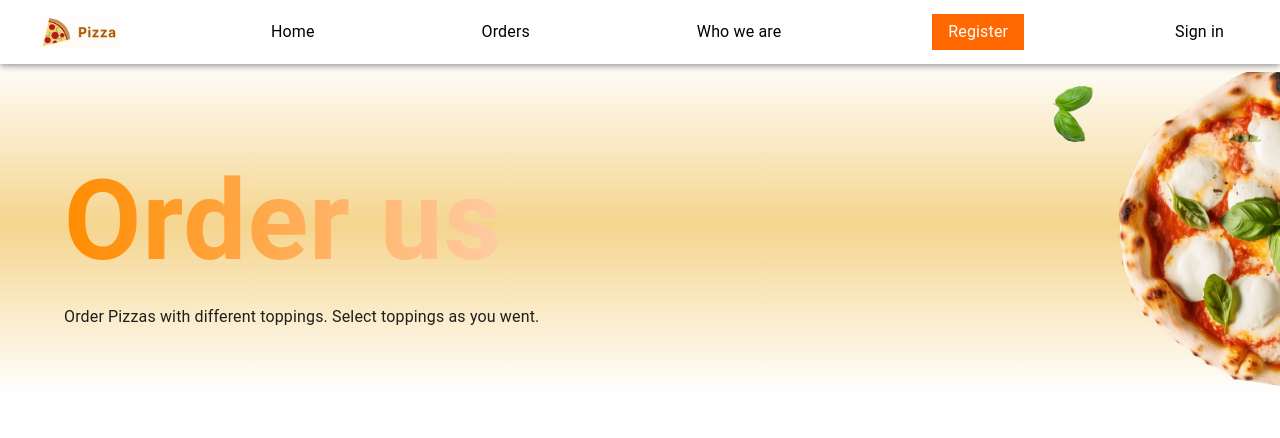
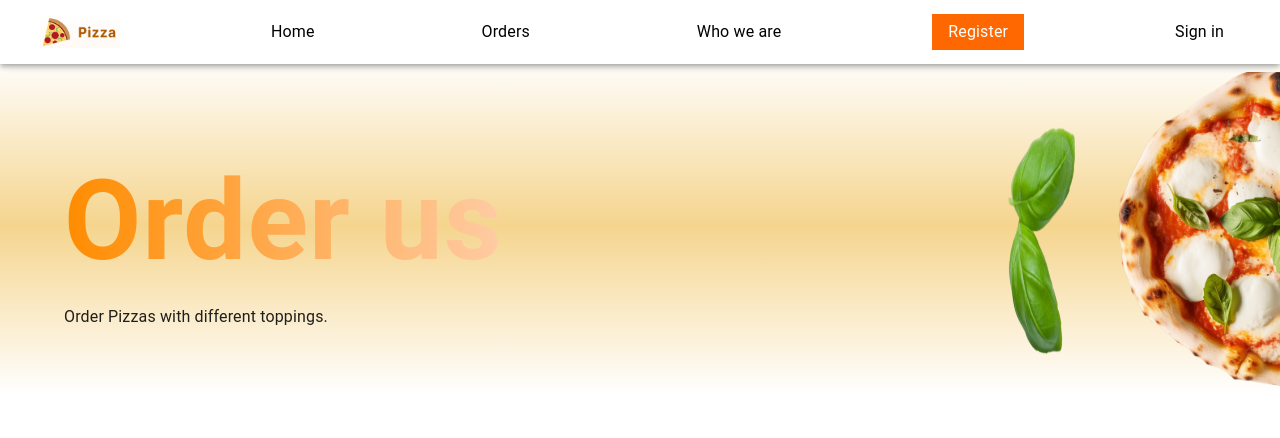
Before and after one commit to getye/Pizza-Ordering-App, a React (Create React App) app in the folder client/: page / in a window 1280 px wide. Shown: the top 438 px of the page. Built offline with nearby package versions, Linux system fonts and the light colour scheme; no server answers.

Commit message:
Home pizza image

```diff
--- a/client/src/components/home.js
+++ b/client/src/components/home.js
@@ -75,13 +75,11 @@ return (
           sx={{
             fontSize: {xs: '10px', sm: '12px', md: '14px', lg: '16px'},
           }}
-        >Order Pizzas with different toppings. Select toppings as you went. </Typography>
-
-
+        >Order Pizzas with different toppings. </Typography>
       </Grid>
 
       <Grid item xs={2} sx={{ display: 'flex', justifyContent: 'end', position: 'relative' }}>
-        <img src={home1} alt='Pizza' style={{maxWidth:'65%', maxHeight:'80px'}}/>
+        <img src={home1} alt='Pizza' style={{maxWidth:'65%', maxHeight:{xs:'20px', sm:'30px', md:'50', lg:'80px'}}}/>
         <img src={home2} alt='Pizza' style={{maxWidth:'80%', maxHeight:'80vb'}}/>
       </Grid>
     </Grid>
```
Also changed, not shown: 8 other files (tests, documents, lock files or other folders).
